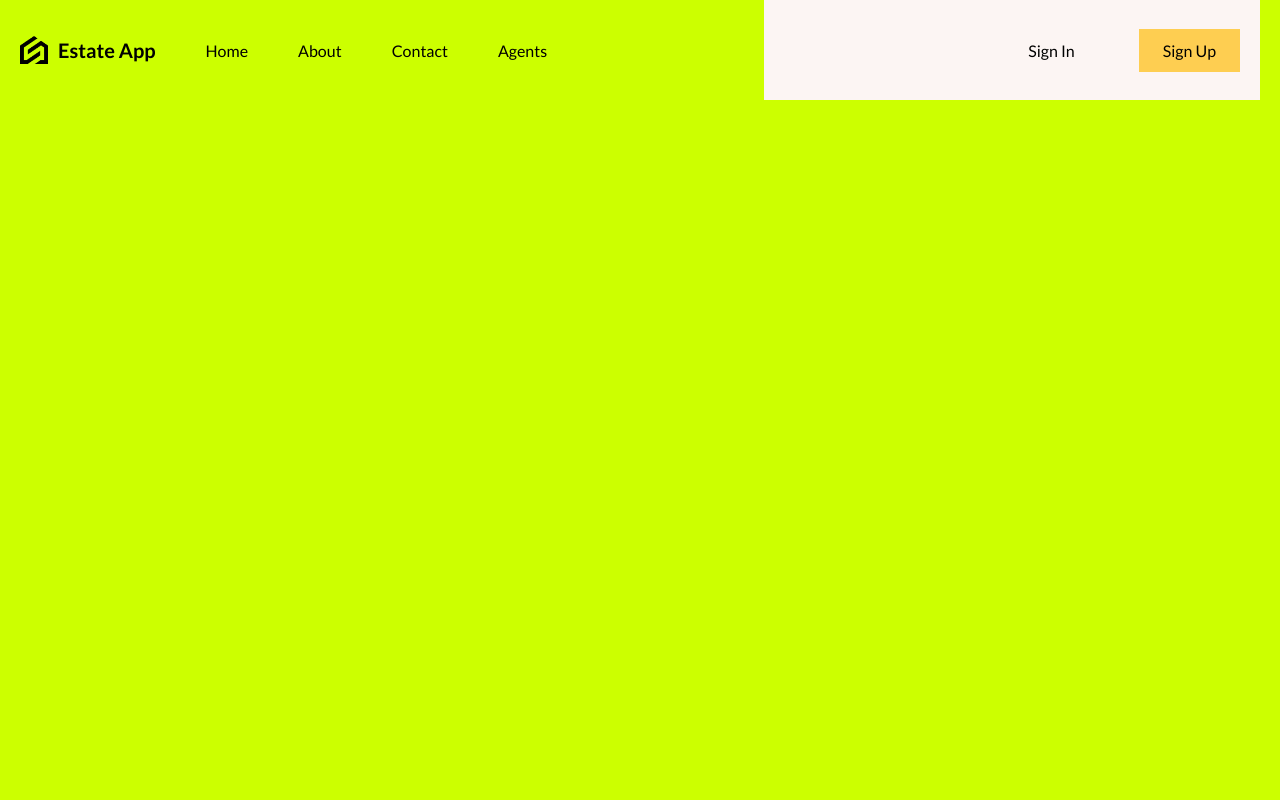
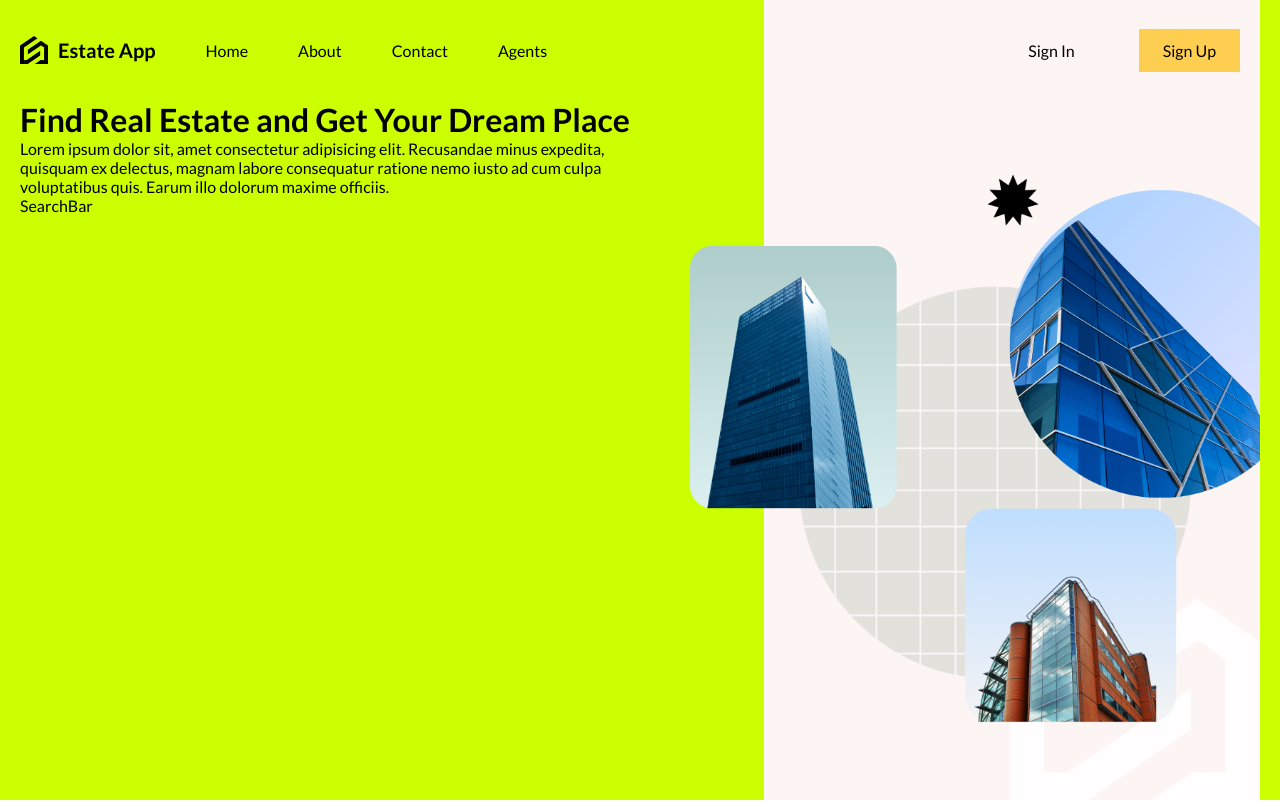
Before and after one commit to sergey87chuvasov/-Estate-Booking-System-, a React (Vite) app: page / in a window 1280 px wide. Shown: the top 807 px of the page. Built offline with nearby package versions, Linux system fonts and the light colour scheme.

Commit message:
added hero section

```diff
--- a/index.html
+++ b/index.html
@@ -3,7 +3,7 @@
   <head>
     <meta charset="UTF-8" />
     <meta name="viewport" content="width=device-width, initial-scale=1.0" />
-    <title> Estate booking system </title>
+    <title> Real Estate App </title>
     <meta name="description" content="Buy, Sell and Rent Properties" />
     <link
       href="https://fonts.googleapis.com/css2?family=Lato:ital,wght@0,100;0,300;0,400;0,700;0,900;1,100;1,300;1,400;1,700;1,900&display=swap"
--- a/src/App.jsx
+++ b/src/App.jsx
@@ -1,10 +1,17 @@
 import Navbar from './components/navbar/Navbar';
 import './layout.scss';
+import HomePage from './routes/homePage/homePage';
 
 function App() {
   return (
     <div className='layout'>
-      <Navbar />
+      <div className='navbar'>
+        <Navbar />
+      </div>
+
+      <div className='content'>
+        <HomePage />
+      </div>
     </div>
   );
 }
--- /dev/null
+++ b/src/components/searchBar/SearchBar.jsx
@@ -0,0 +1,7 @@
+import './searchBar.scss';
+
+function SearchBar() {
+  return <div className=''>SearchBar</div>;
+}
+
+export default SearchBar;
--- a/src/layout.scss
+++ b/src/layout.scss
@@ -7,6 +7,8 @@
   margin-right: auto;
   padding-left: 20px;
   padding-right: 20px;
+  display: flex;
+  flex-direction: column;
 
   @include lg {
     background-color: #ccff00;
@@ -22,4 +24,9 @@
     background-color: red;
     max-width: 640px;
   }
+
+  .content {
+    // height: calc(100vh - 100px);
+    flex: 1;
+  }
 }
--- /dev/null
+++ b/src/routes/homePage/homePage.jsx
@@ -0,0 +1,26 @@
+import SearchBar from '../../components/searchBar/SearchBar';
+import './homePage.scss';
+
+function HomePage() {
+  return (
+    <div className='homePage'>
+      <div className='textContainer'>
+        <div className='wrapper'>
+          <h1 className='title'>Find Real Estate and Get Your Dream Place</h1>
+          <p>
+            Lorem ipsum dolor sit, amet consectetur adipisicing elit. Recusandae
+            minus expedita, quisquam ex delectus, magnam labore consequatur
+            ratione nemo iusto ad cum culpa voluptatibus quis. Earum illo
+            dolorum maxime officiis.
+          </p>
+          <SearchBar />
+        </div>
+      </div>
+      <div className='imgContainer'>
+        <img src='/bg.png' alt='bg' />
+      </div>
+    </div>
+  );
+}
+
+export default HomePage;
--- /dev/null
+++ b/src/routes/homePage/homePage.scss
@@ -0,0 +1,26 @@
+.homePage {
+  display: flex;
+  height: 100%;
+
+  .textContainer {
+    flex: 3;
+
+    .wrapper {
+      padding-right: 100px;
+    }
+  }
+
+  .imgContainer {
+    flex: 2;
+    background-color: #fcf5f3;
+    position: relative;
+    display: flex;
+    align-items: center;
+
+    img {
+      width: 115%;
+      position: absolute;
+      right: 0;
+    }
+  }
+}
```
Also changed, not shown: src/components/searchBar/searchBar.scss (added).
